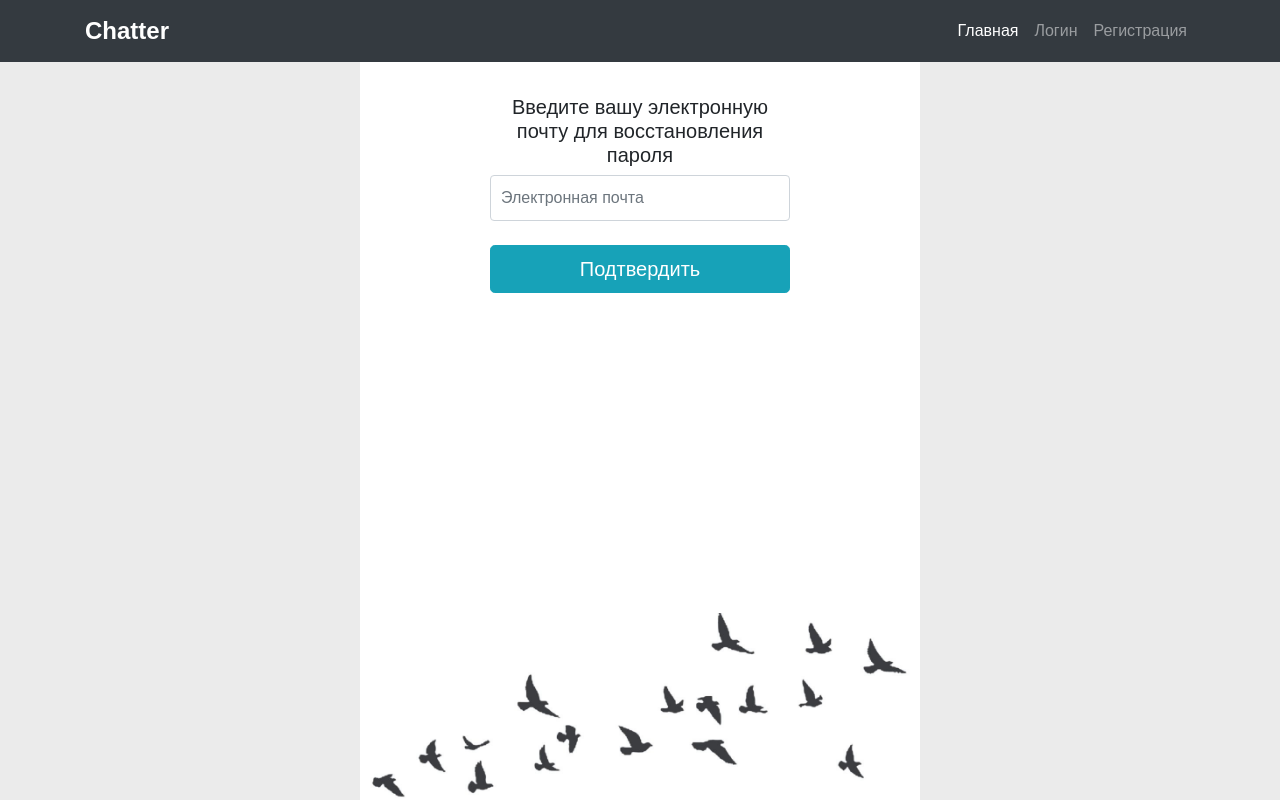
After one commit to Cagey7/chatter, a Flask app: page /reset in a window 1280 px wide. The commit adds this page. Run offline with Flask 3, Linux system fonts and the light colour scheme; some libraries are stand-ins or nearby versions.

Commit message:
Added reset password

```diff
--- a/app/auth/forms.py
+++ b/app/auth/forms.py
@@ -11,7 +11,7 @@ class RegistrationForm(FlaskForm):
                                                          Length(max=120)], render_kw={"autofocus": True})
     password = PasswordField("Пароль", validators=[DataRequired("Введите пароль"),
                                                    EqualTo("confirm_password", message="Пароли не совпадают"),
-                                                   Length(min=8, max=20, message="Пароль должен содержать от 8 до 20 символов")])
+                                                   Length(min=8, max=30, message="Пароль должен содержать от 8 до 30 символов")])
     confirm_password = PasswordField("Подтвердите пароль", validators=[DataRequired("Подтвердите пароль")])
     submit = SubmitField("Зарегистрироваться")
 
@@ -52,3 +52,16 @@ class ChangeEmailForm(FlaskForm):
         """Checks if email is already taken"""
         if User.query.filter_by(email=field.data.lower()).first():
             raise ValidationError("Элетронная почта уже занята.")
+
+
+class ResetPasswordForm(FlaskForm):
+    """Flask wth reset password class"""
+    password = PasswordField("Пароль", validators=[DataRequired(), EqualTo("confirm_password", message="Пароли не совпадают")])
+    confirm_password = PasswordField("Подтвердите пароль", validators=[DataRequired()])
+    submit = SubmitField("Подтвердить")
+
+
+class PassrecoveryForm(FlaskForm):
+    """Flask wth reset password class"""
+    email = StringField("Электронная почта", validators=[DataRequired(), Length(1, 64), Email("Неверный формат электронной почты")])
+    submit = SubmitField("Подтвердить")
--- a/app/auth/views.py
+++ b/app/auth/views.py
@@ -2,6 +2,7 @@ from flask import render_template, redirect, request, url_for, flash
 from flask_login import login_user, logout_user, current_user, login_required
 from . import auth
 from .forms import *
+from ..email import send_email
 
 
 @auth.route("/login", methods=["GET", "POST"])
@@ -72,6 +73,38 @@ def profile():
     return render_template("auth/profile.html", form_psswd=form_psswd, form_email=form_email)
 
 
+@auth.route("/reset", methods=["GET", "POST"])
+def password_reset_request():
+    if not current_user.is_anonymous:
+        return redirect(url_for("main.index"))
+    form = PassrecoveryForm()
+    if form.validate_on_submit():
+        user = User.query.filter_by(email=form.email.data.lower()).first()
+        if user:
+            token = user.generate_reset_token()
+            send_email(form.email.data, "Reset password", "mail/reset", token=token)
+            flash("Проверьте вашу электронную почту для того, чтобы сменить пароль. "
+                  "Если письмо не пришло, проверьте спам или попробуйте еще раз.")
+            return redirect(url_for("auth.login"))
+        else:
+            flash("Неверная электронная почта")
+            return redirect(url_for("auth.password_reset_request"))
+    return render_template("auth/resetrequest.html", form=form)
+
+
+@auth.route("/reset/<token>", methods=["GET", "POST"])
+def password_reset(token):
+    form = ResetPasswordForm()
+    if form.validate_on_submit():
+        if User.reset_password(token, form.password.data):
+            flash("Ваш пароль был изменён")
+            return redirect(url_for("auth.login"))
+        else:
+            flash("Ваш токен устарел, попробуйте еще раз")
+            return redirect(url_for("auth.login"))
+    return render_template("auth/reset.html", form=form, token=token)
+
+
 @auth.route("/logout")
 @login_required
 def logout():
--- a/app/models.py
+++ b/app/models.py
@@ -1,5 +1,5 @@
 from werkzeug.security import generate_password_hash, check_password_hash
-from itsdangerous import TimedSerializer as Serializer
+from itsdangerous import TimedJSONWebSignatureSerializer as Serializer
 from flask import current_app
 from app import db, login_manager
 from flask_login import UserMixin
--- a/app/static/styles/base.css
+++ b/app/static/styles/base.css
@@ -40,6 +40,7 @@ body {
 .center_block {
     background-color: white;
     padding-top: 20px;
+    width: 560px;
 }
 
 /* messages styles */
--- a/app/templates/auth/login.html
+++ b/app/templates/auth/login.html
@@ -23,6 +23,7 @@
                         <div class="error-message">{{ message }}</div>
                     {% endfor %}
                     {{ form.submit(class="btn btn-lg btn-info btn-block mt-4", type="submit")}}
+                    <a href="{{url_for('auth.password_reset_request')}}">Забыли пароль?</a>
                 </form>
             </div>
         </div>
--- /dev/null
+++ b/app/templates/auth/resetrequest.html
@@ -0,0 +1,25 @@
+{% extends "base.html" %}
+
+{% block content %}
+    <div class="mx-auto center_block birds-background" style="width: 560px;">
+        <div style="margin-bottom: 200px;">
+            <div class="container">
+                <form action="{{url_for('auth.password_reset_request')}}" class="form-signin" method="post">
+                    {{ form.hidden_tag() }}
+                    <h1 class="h5 mb-2 font-weight-normal text-center">Введите вашу электронную почту для восстановления пароля</h1>
+                    <div class="form-floating mb-3">
+                        {{ form.email.label(class="sr-only")}}
+                        {{ form.email(class="form-control", placeholder="Электронная почта", style="margin-bottom: 10px;")}}
+                        {% for field in [form.email] %}
+                            <div class="error-message">{% if field.errors %}{{ field.errors[0] }}{% endif %}</div>
+                        {% endfor %}
+                    </div>
+                    {{ form.submit(class="btn btn-lg btn-info btn-block mt-4", type="submit")}}
+                    {% for message in get_flashed_messages() %}
+                        <div class="error-message">{{ message }}</div>
+                    {% endfor %}
+                </form>
+            </div>
+        </div>
+    </div>
+{% endblock %}
--- /dev/null
+++ b/app/templates/mail/reset.html
@@ -0,0 +1,2 @@
+<p>Ссылка для восстановления пароля пароля</p>
+<a href="{{ url_for('auth.password_reset', token=token, _external=True) }}">{{ url_for("auth.password_reset", token=token, _external=True) }}</a>
--- /dev/null
+++ b/app/templates/mail/reset.txt
@@ -0,0 +1,2 @@
+Ссылка для восстановления пароля пароля
+{{ url_for('auth.password_reset', token=token, _external=True) }}
--- a/requirements.txt
+++ b/requirements.txt
@@ -8,3 +8,4 @@ flask-login==0.6.2
 pytz==2023.3
 Flask-Migrate=4.0.4
 flask-mail==0.9.1
+?itsdangerous==2.1.0
```
Also changed, not shown: app/email.py (added, +19 -0 lines), app/templates/auth/reset.html (added, +24 -0 lines).
